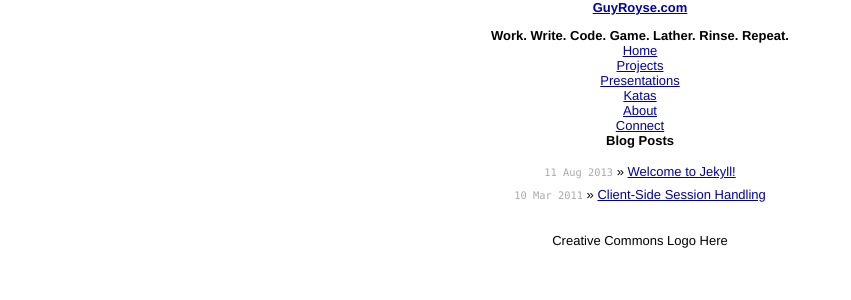
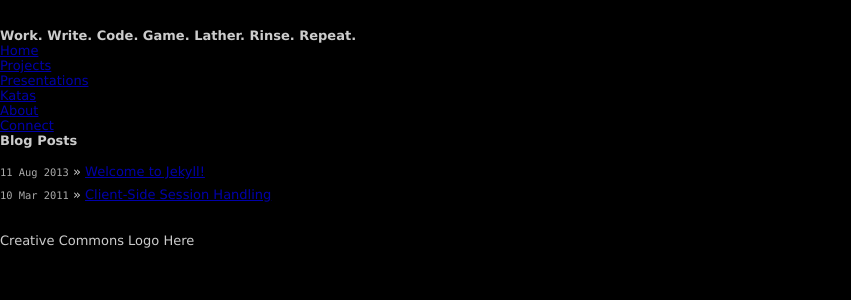
Before and after one commit to guyroyse/guyroyse.github.com, a Jekyll site: the page built from index.html, in a window 1280 px wide. Shown: the top 300 px of the page, without its empty margins (0-851 px from the left). Built offline with Jekyll 4.4.1, drawn with Linux system fonts in a browser that asks for light colours; Markdown is read by kramdown in place of the engine named in the settings.

Commit message:
changes to css

```diff
--- a/css/main.css
+++ b/css/main.css
@@ -13,10 +13,9 @@
 html, body { height: 100%; }
 
 body {
-  background-color: #FFF;
-  font: 13.34px Helvetica, Arial, sans-serif;
-  font-size: small;
-  text-align: center;
+  background-color: #000000;
+  color: #cccccc;
+  font: 13px Verdana, sans-serif;
 }
 
 h1, h2, h3, h4, h5, h6 {
```
